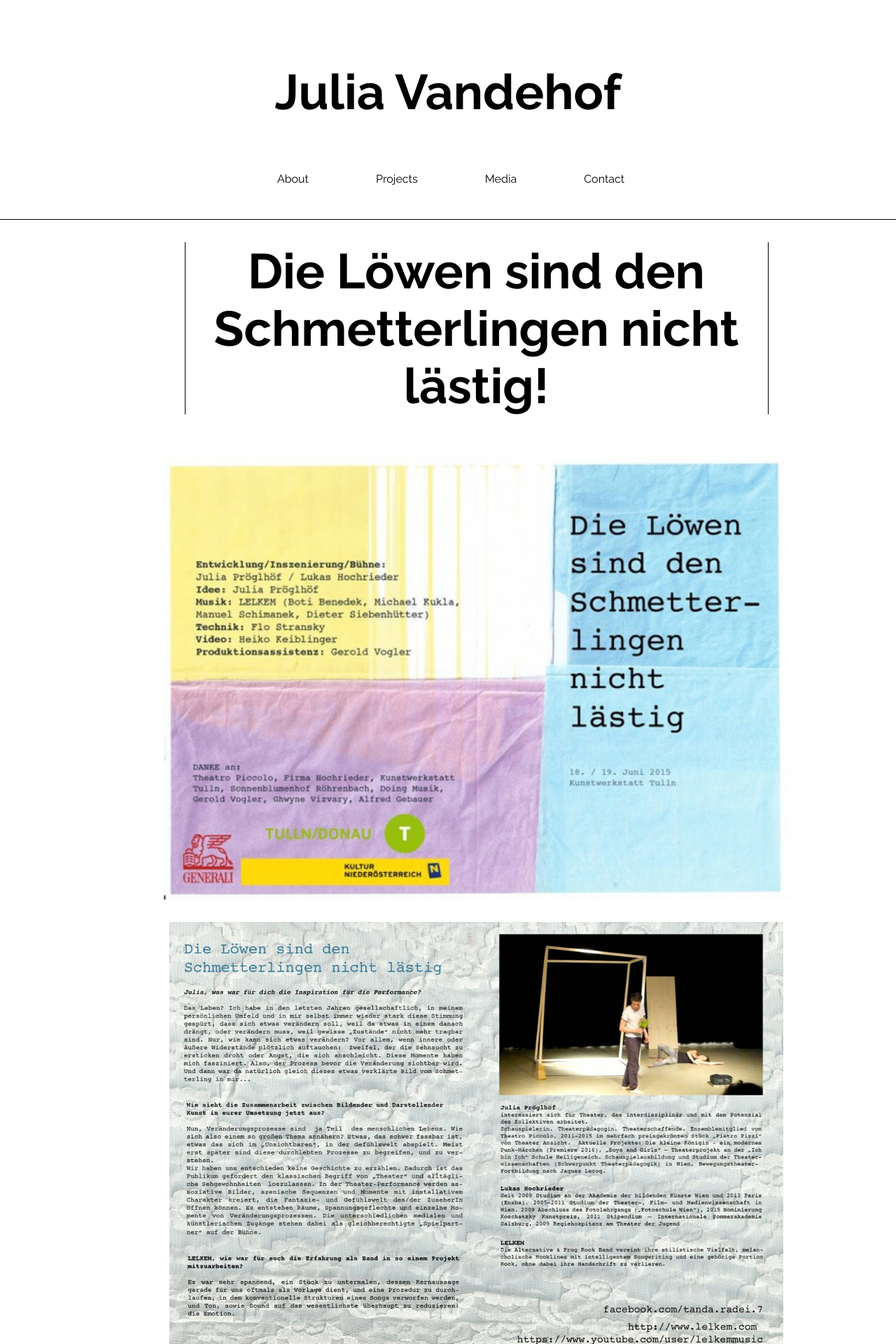
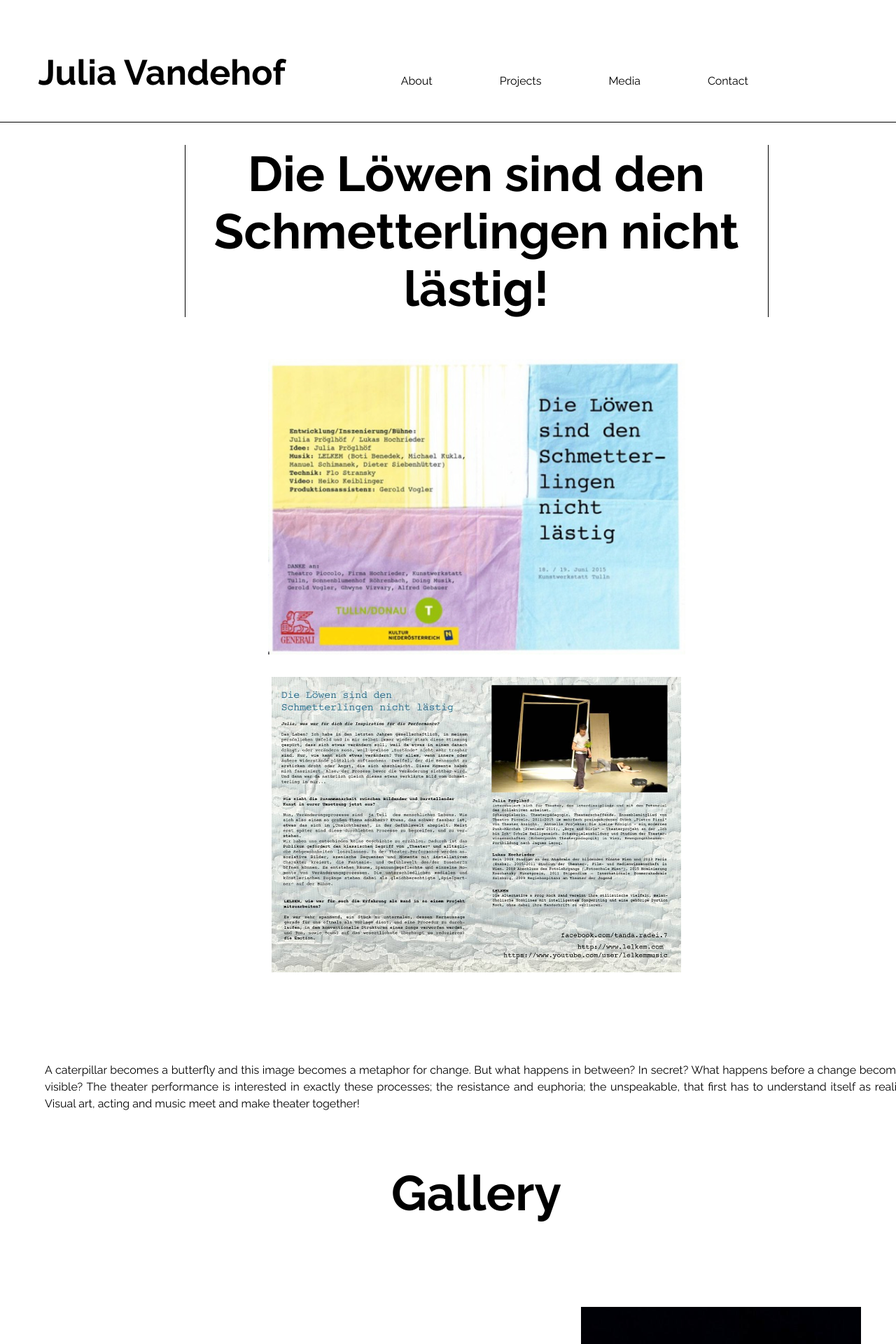
Before and after one commit to matteocarpi/julia, a Jekyll site: the page built from _posts/2019-03-05-die-löwen-sind-den-schmetterlineen-nicht-lästig.md, in a window 1280 px wide. Shown: the top 1920 px of the page at 70% size. Built offline with Jekyll 4.4.1, drawn with Linux system fonts in a browser that asks for light colours.

Commit message:
Many adjstments

```diff
--- a/_layouts/post.html
+++ b/_layouts/post.html
@@ -20,7 +20,7 @@ layout: default
   </div>
 
   <div id="credits" class="" >
-    <h4>{{ page.credits }}</h4>
+    {{ page.credits | markdownify }}
   </div>
   <h2>Gallery</h2>
   <div class="post_gallery">
--- a/_sass/post.scss
+++ b/_sass/post.scss
@@ -15,7 +15,7 @@
   width: 100%;
 }
 .main_picture {
-  max-width: 1250px;
+  max-width: 600px;
   margin-bottom: 2rem;
   background-size: contain;
 }
@@ -29,8 +29,8 @@ h3.post-subtitle {
       text-align: center;
 }
 .main_picture {
-  width: 90%;
-  padding-top: (90% / 16) * 9;
+  width: 60%;
+  padding-top: (60% / 16) * 9;
 }
 .post_description {
   max-width: 800px;
--- a/_sass/projects.scss
+++ b/_sass/projects.scss
@@ -26,6 +26,8 @@
   opacity: 0;
   cursor: default;
   padding: 1rem;
+  font-size: 3rem;
+  hyphens: auto;
 }
 .gallery-item, .gallery-title {
   transition: 0.3s;
--- a/_sass/universal.scss
+++ b/_sass/universal.scss
@@ -24,9 +24,10 @@ h3 {
   font-weight: 700;
 }
 p {
-  font-size: 20px;
+  font-size: 16px;
   line-height: 1.5;
   padding: 0 2rem;
+  text-align: justify;
 }
 a {
   color: #000000;
@@ -38,12 +39,16 @@ img {
 .header {
   margin-top: 2rem;
   display: flex;
-  flex-direction: column;
-  align-items: center;
+  align-items: baseline;
   justify-content: space-around;
   border-bottom: solid 1px;
   text-align: center;
   flex-shrink: 0;
+}
+a.name {
+    h2 {
+      font-size: 50px;
+    }
 }
 ul#large-menu {
   display: flex;
```
